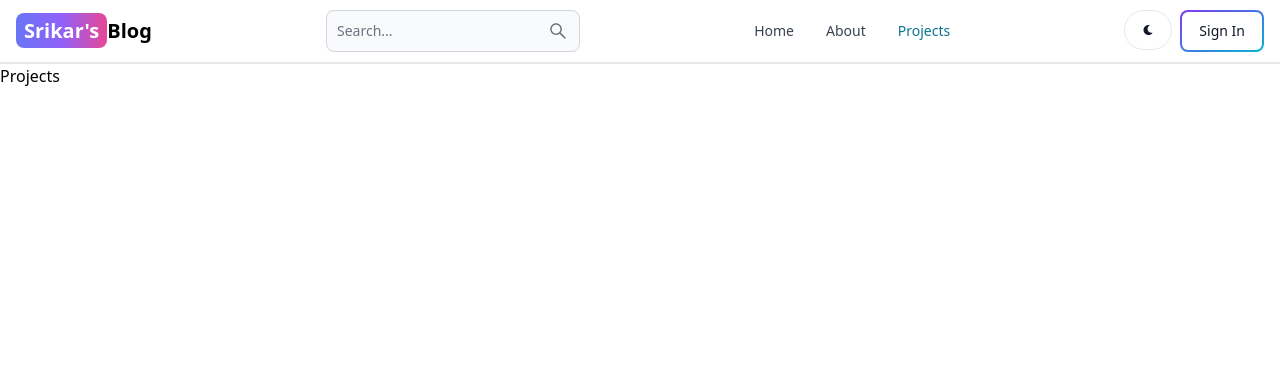
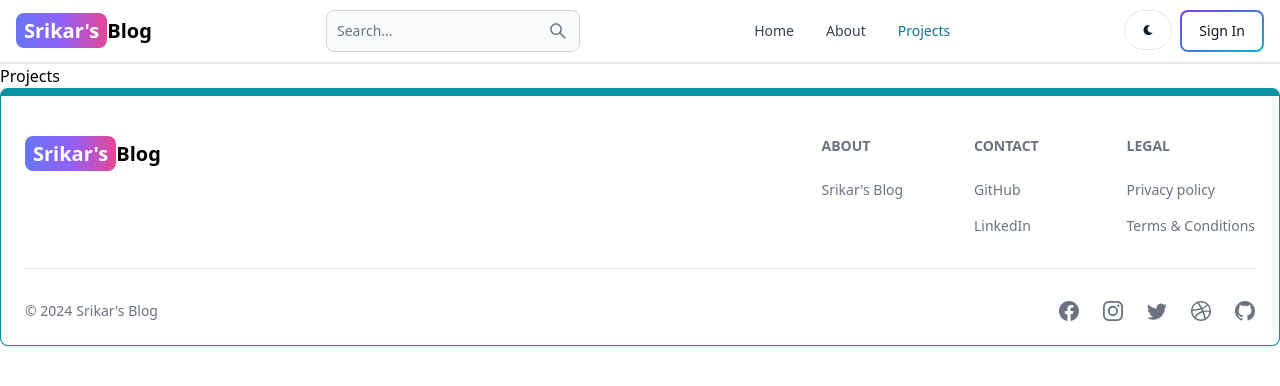
Before and after one commit to SRIKARREDDY-dotorg/BlogApp, a React (Vite) app in the folder client/: page /projects in a window 1280 px wide. Shown: the top 386 px of the page. Built offline with nearby package versions, Linux system fonts and the light colour scheme.

Commit message:
Create and add footer component

```diff
--- a/client/src/App.jsx
+++ b/client/src/App.jsx
@@ -6,6 +6,7 @@
 import Dashboard from "./pages/Dashboard";
 import Projects from "./pages/Projects";
 import Header from "./components/Header";
+import Footer from "./components/Footer";
 
 export default function App() {
   return (
@@ -19,6 +20,7 @@
         <Route path="/dashboard" element={<Dashboard/>}/>
         <Route path="/projects" element={<Projects/>}/>
       </Routes>
+      <Footer/>
     </BrowserRouter>
   );
 }
--- /dev/null
+++ b/client/src/components/Footer.jsx
@@ -0,0 +1,69 @@
+import { Footer } from "flowbite-react";
+import React from "react";
+import { Link } from "react-router-dom";
+import { BsFacebook, BsInstagram, BsGithub, BsTwitter, BsDribbble } from "react-icons/bs";
+
+export default function FooterCom() {
+  return (
+    <Footer container className="border border-t-8 border-teal-500">
+      <div className="w-full max-w-7xl mx-auto">
+        <div className="grid w-full justify-between sm:flex md:grid-cols-1">
+          <div className="mt-5">
+            <Link
+              to="/"
+              className="self-center whitespace-nowrap text-lg sm:text-xl font-semibold dark:text-white"
+            >
+              <span className="px-2 py-1 bg-gradient-to-r from-indigo-500 via-purple-500 to-pink-500 rounded-lg text-white">
+                Srikar's
+              </span>
+              Blog
+            </Link>
+          </div>
+          <div className="grid grid-cols-2 gap-8 mt-4 sm:grid-cols-3 sm:gap-6">
+            <div>
+              <Footer.Title title="About" />
+              <Footer.LinkGroup col>
+                <Footer.Link href="/about" target="_blank" rel="noopener noreferrer">
+                  Srikar's Blog
+                </Footer.Link>
+              </Footer.LinkGroup>
+            </div>
+            <div>
+              <Footer.Title title="Contact" />
+              <Footer.LinkGroup col>
+                <Footer.Link href="https://github.com/SRIKARREDDY-dotorg" target="_blank" rel="noopener noreferrer">
+                    GitHub
+                </Footer.Link>
+                <Footer.Link href="https://www.linkedin.com/in/pochana-srikar-reddy/" target="_blank" rel="noopener noreferrer">
+                  LinkedIn
+                </Footer.Link>
+              </Footer.LinkGroup>
+            </div>
+            <div>
+              <Footer.Title title="Legal" />
+              <Footer.LinkGroup col>
+                <Footer.Link href="#">
+                    Privacy policy
+                </Footer.Link>
+                <Footer.Link href="#">
+                    Terms & Conditions
+                </Footer.Link>
+              </Footer.LinkGroup>
+            </div>
+          </div>
+        </div>
+        <Footer.Divider/>
+        <div className="w-full sm:flex sm:items-center sm:justify-between">
+            <Footer.Copyright href="#" by="Srikar's Blog" year={new Date().getFullYear()}/>
+            <div className="flex mt-5 gap-6 sm:mt-0 sm:justify-center">
+                <Footer.Icon href="#" icon={BsFacebook}/>
+                <Footer.Icon href="#" icon={BsInstagram}/>
+                <Footer.Icon href="#" icon={BsTwitter}/>
+                <Footer.Icon href="#" icon={BsDribbble}/>
+                <Footer.Icon href="https://github.com/SRIKARREDDY-dotorg" icon={BsGithub}/>
+            </div>
+        </div>
+      </div>
+    </Footer>
+  );
+}
```
